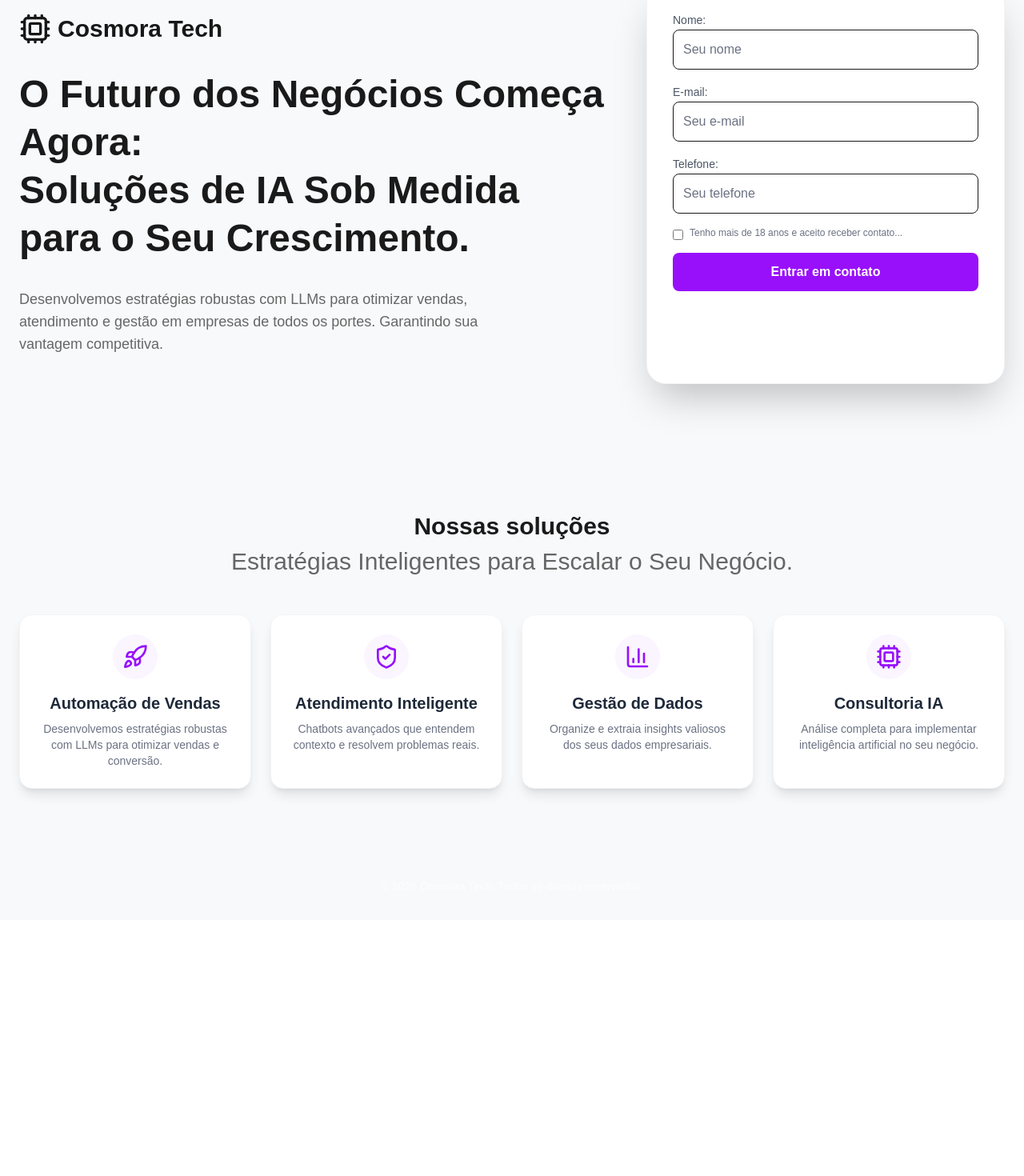
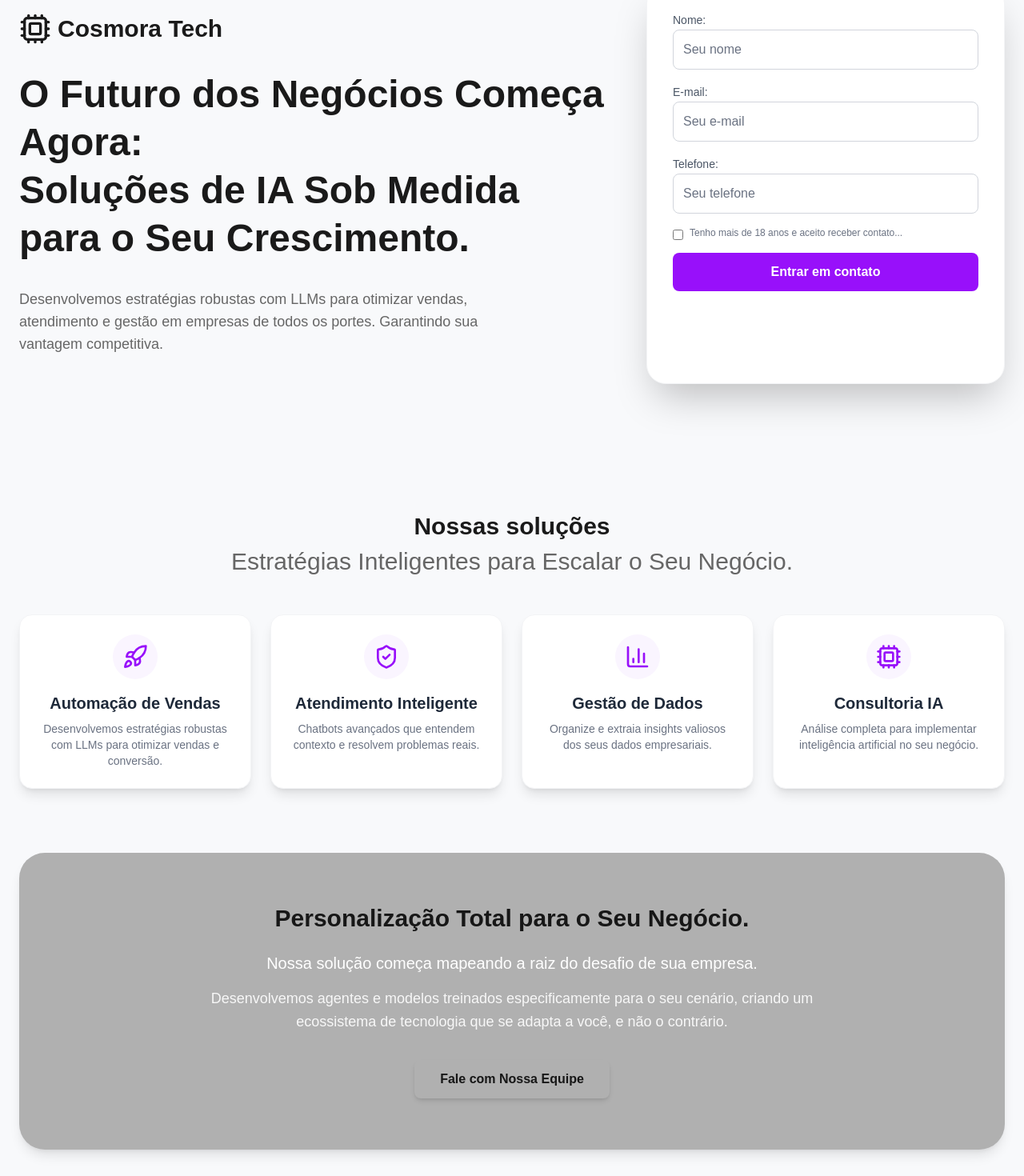
Before and after one commit to joaofroez/cosmora-landing, a Next.js app: page / in a window 1280 px wide. Shown: the part 100-1570 px from the top of the page at 80% size. Before the commit the page ends 1250 px from the top, so only its background shows below. Built offline with nearby package versions, Linux system fonts and the light colour scheme.

Commit message:
banner component added and visibility modified

```diff
--- a/app/page.tsx
+++ b/app/page.tsx
@@ -1,6 +1,7 @@
 import { Cpu, Rocket, ShieldCheck, BarChart3 } from "lucide-react"; // Instale: npm i lucide-react
 import { SolutionCard } from "@/components/SolutionCardProps";
 import { LeadForm } from "@/components/LeadForms";
+import { CustomizationBanner } from "@/components/BannerPersonalizado";
 // import { LeadForm } from "@/components/LeadForm"; // Dev B fará isso depois
 
 export default function Home() {
@@ -12,8 +13,7 @@ export default function Home() {
         {/* Coluna da Esquerda: Texto e Logo */}
         <div className="flex-1 space-y-8 text-center lg:text-left">
           {/* Logo Improvisado (SVG ou Imagem viria aqui) */}
-          <div className="flex items-center justify-center lg:justify-start gap-2 text-3xl font-bold text-brand-purple">
-            <div className="relative w-10 h-10">
+<div className="flex items-center justify-center lg:justify-start gap-2 text-3xl font-bold text-[#1A1A1A]">            <div className="relative w-10 h-10">
               <Cpu className="w-10 h-10 text-brand-gold" /> {/* Ícone simulando o logo */}
             </div>
             <span>Cosmora <span className="text-brand-gold">Tech</span></span>
@@ -58,6 +58,10 @@ export default function Home() {
           </div>
         </div>
       </section>
+      <CustomizationBanner>
+
+      </CustomizationBanner>
+
 
       {/* --- FOOTER (Tarefa Extra do Dev A) --- */}
       <footer className="bg-brand-dark text-white py-8 text-center">
--- /dev/null
+++ b/components/BannerPersonalizado.tsx
@@ -0,0 +1,32 @@
+import React from 'react';
+
+export function CustomizationBanner() {
+  return (
+    <section className="w-full max-w-7xl mx-auto px-6 mb-20">
+      {/* Container Cinza Arredondado */}
+      <div className="bg-[#B0B0B0] rounded-[2rem] p-10 lg:p-16 text-center shadow-lg">
+
+        {/* Título Amarelo */}
+        <h2 className="text-2xl lg:text-3xl font-bold text-brand-gold mb-6">
+          Personalização Total para o Seu Negócio.
+        </h2>
+
+        {/* Textos Brancos */}
+        <div className="space-y-4 max-w-3xl mx-auto mb-8">
+          <p className="text-white text-lg lg:text-xl font-medium">
+            Nossa solução começa mapeando a raiz do desafio de sua empresa.
+          </p>
+          <p className="text-white text-base lg:text-lg opacity-90 leading-relaxed">
+            Desenvolvemos agentes e modelos treinados especificamente para o seu cenário,
+            criando um ecossistema de tecnologia que se adapta a você, e não o contrário.
+          </p>
+        </div>
+
+        {/* Botão Amarelo */}
+        <button className="bg-brand-gold hover:bg-[#C9A830] text-brand-dark2 font-bold py-3 px-8 rounded-lg transition-all transform hover:scale-105 shadow-md cursor-pointer">
+          Fale com Nossa Equipe
+        </button>
+      </div>
+    </section>
+  );
+}
--- a/components/LeadForms.tsx
+++ b/components/LeadForms.tsx
@@ -36,17 +36,18 @@ export function LeadForm() {
             <div className="space-y-4">
                 <div>
                     <label className="text-sm text-gray-600">Nome:</label>
-                    <input {...register("name")} className="w-full border p-3 rounded-lg placeholder-gray-500" placeholder="Seu nome" />
+                    <input {...register("name")} className="w-full bg-white border border-gray-300 p-3 rounded-lg text-gray-900 placeholder-gray-500 focus:outline-none focus:ring-2 focus:ring-purple-600"
+        placeholder="Seu nome" />
                     {errors.name && <span className="text-red-500 text-xs">{errors.name.message}</span>}
                 </div>
                 <div>
                     <label className="text-sm text-gray-600">E-mail:</label>
-                    <input {...register("email")} className="w-full border p-3 rounded-lg placeholder-gray-500" placeholder="Seu e-mail" />
+                    <input {...register("email")} className="w-full bg-white border border-gray-300 p-3 rounded-lg text-gray-900 placeholder-gray-500 focus:outline-none focus:ring-2 focus:ring-purple-600"  placeholder="Seu e-mail" />
                     {errors.email && <span className="text-red-500 text-xs">{errors.email.message}</span>}
                 </div>
                 <div>
                     <label className="text-sm text-gray-600">Telefone:</label>
-                    <input {...register("phone")} className="w-full border p-3 rounded-lg placeholder-gray-500" placeholder="Seu telefone" />
+                    <input {...register("phone")} className="w-full bg-white border border-gray-300 p-3 rounded-lg text-gray-900 placeholder-gray-500 focus:outline-none focus:ring-2 focus:ring-purple-600"  placeholder="Seu telefone" />
                     {errors.phone && <span className="text-red-500 text-xs">{errors.phone.message}</span>}
                 </div>
 
```
